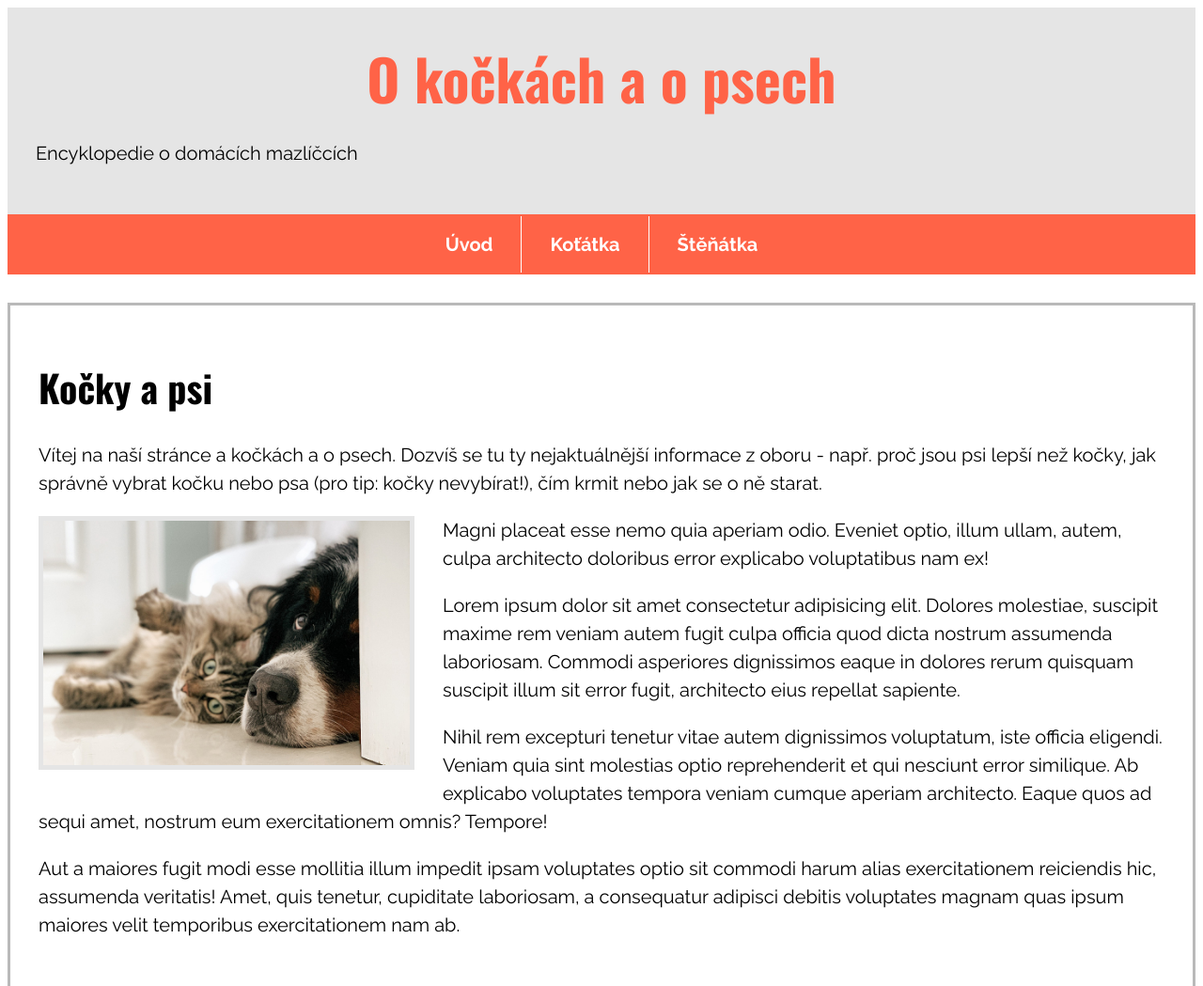
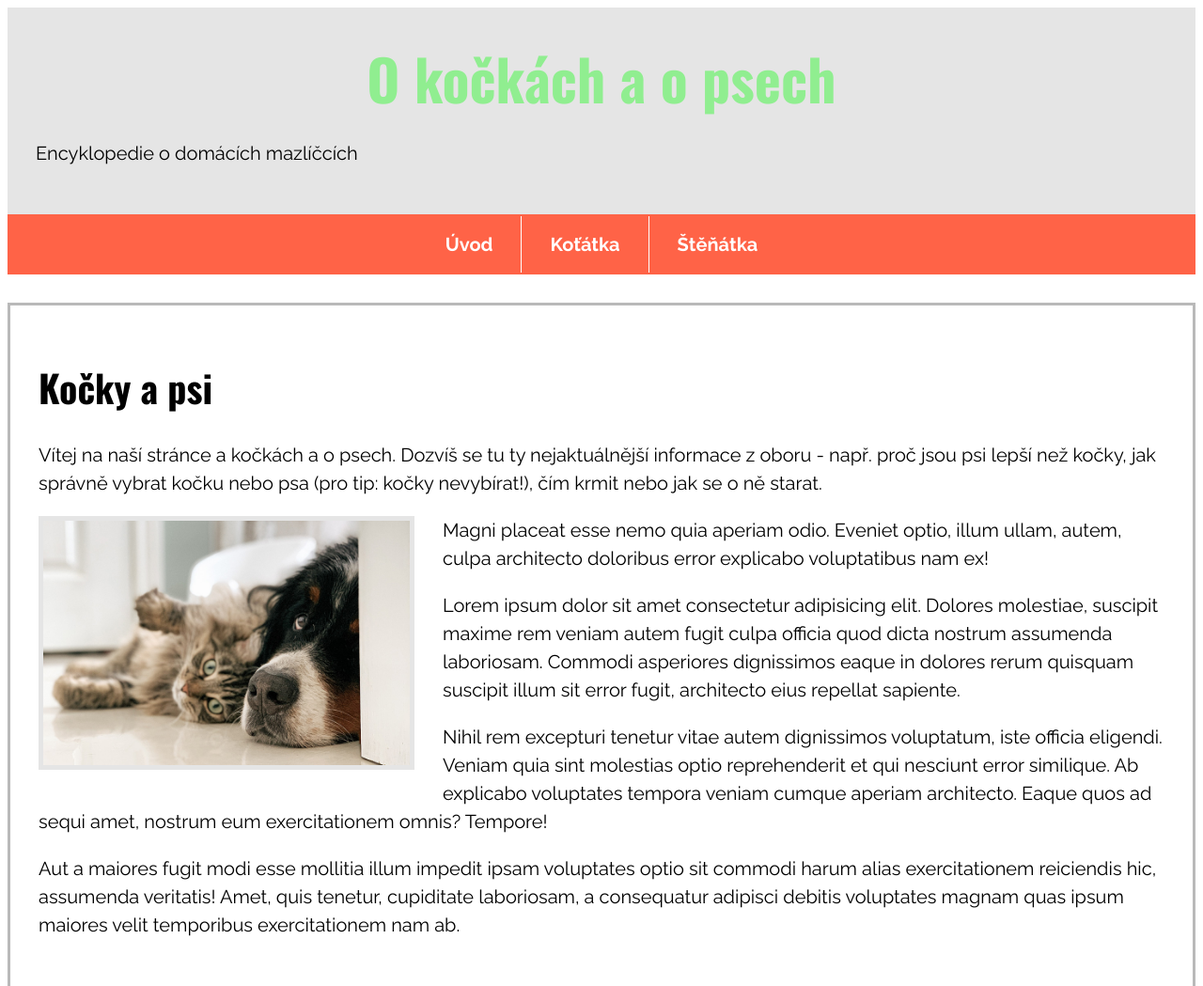
Before and after one commit to Gadza25/web-kocky-a-psi, an Eleventy site: page index.html in a window 1280 px wide. Shown: the top 1049 px of the page at 94% size. Built offline with nearby package versions, Linux system fonts and the light colour scheme; Eleventy itself is replaced by a stand-in of ours; files that its build step writes are made by us from their sources.

Commit message:
zmena barvy loga

```diff
--- a/css/style.css
+++ b/css/style.css
@@ -25,7 +25,7 @@ h1, h2, h3, h4, h5, h6 {
   margin: 0;
   font-size: 3em;
   text-align: center;
-  color: #ff6347;
+  color: lightgreen;
 }
 
 .menu {
```
